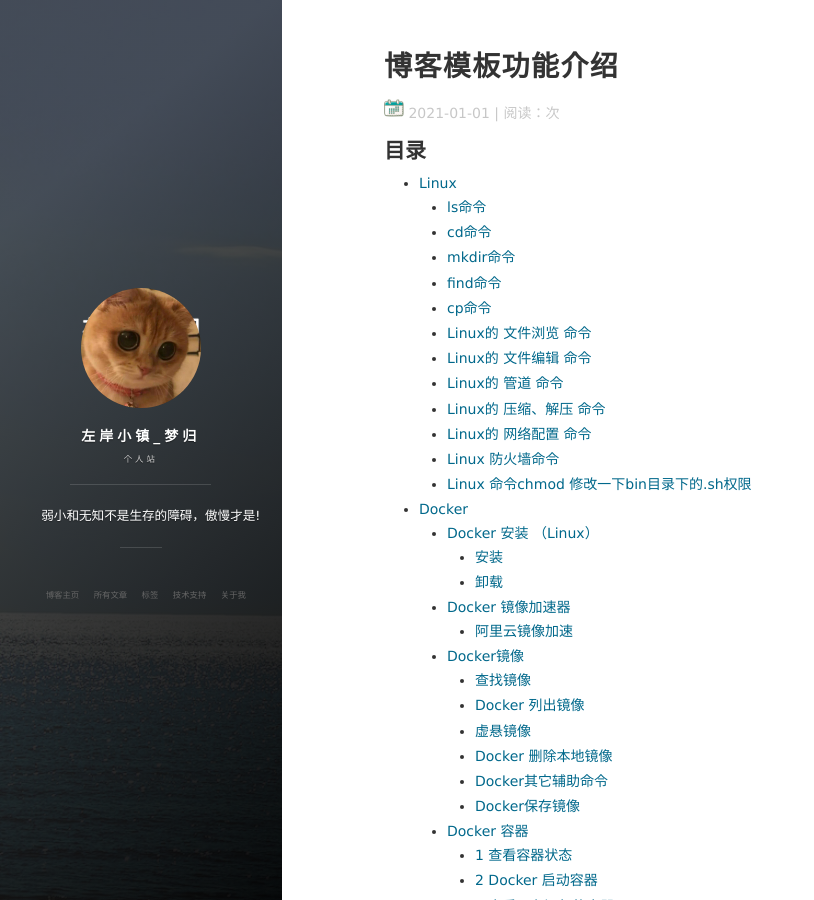
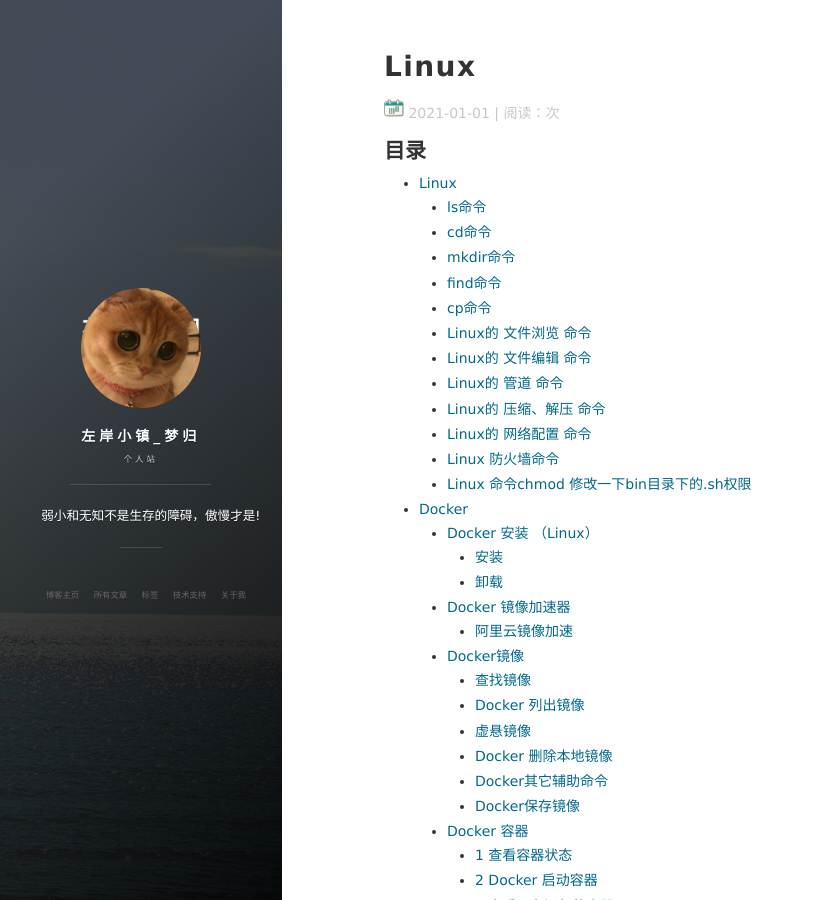
Before and after one commit to publicfinal/publicfinal.github.io, a Jekyll site: the page built from _posts/2020-01-13-Linux操作指令.md, in a window 1280 px wide and 900 px high. Shown: the whole window, without its empty margins (0-814 px from the left). Built offline with Jekyll 4.4.1, drawn with Linux system fonts in a browser that asks for light colours; nearby versions of some CDN libraries; comment, search, counter and statistics services are not loaded.

Commit message:
修改文件: _posts/2020-01-13-Linux操作指令.md

```diff
--- a/_posts/2020-01-13-Linux操作指令.md
+++ b/_posts/2020-01-13-Linux操作指令.md
@@ -1,6 +1,6 @@
 ---
 layout: post
-title: 博客模板功能介绍
+title: Linux
 date: 2021-01-1
 tags: Linux
 ---
```
